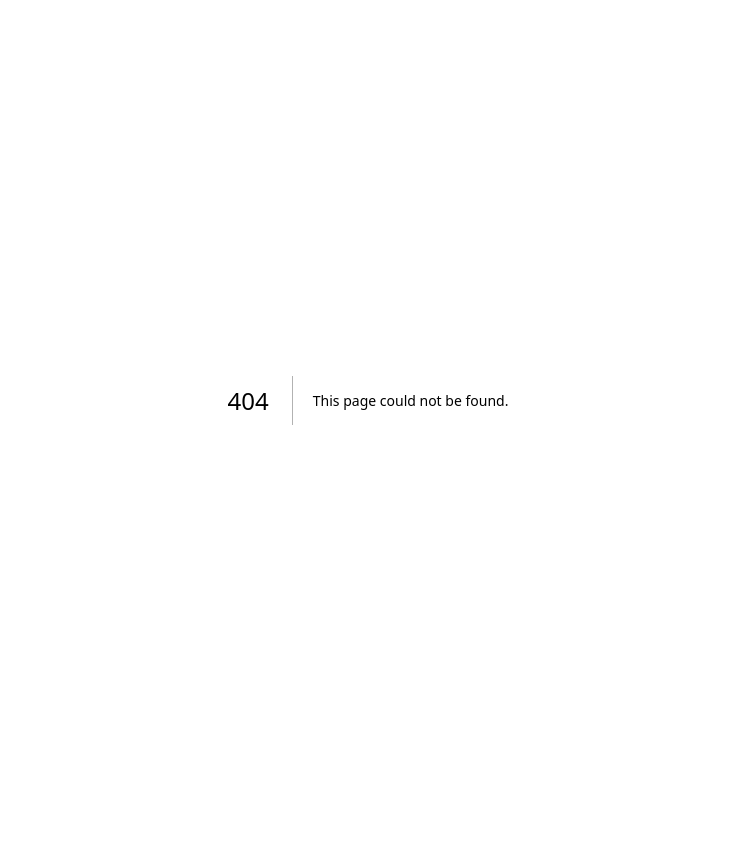
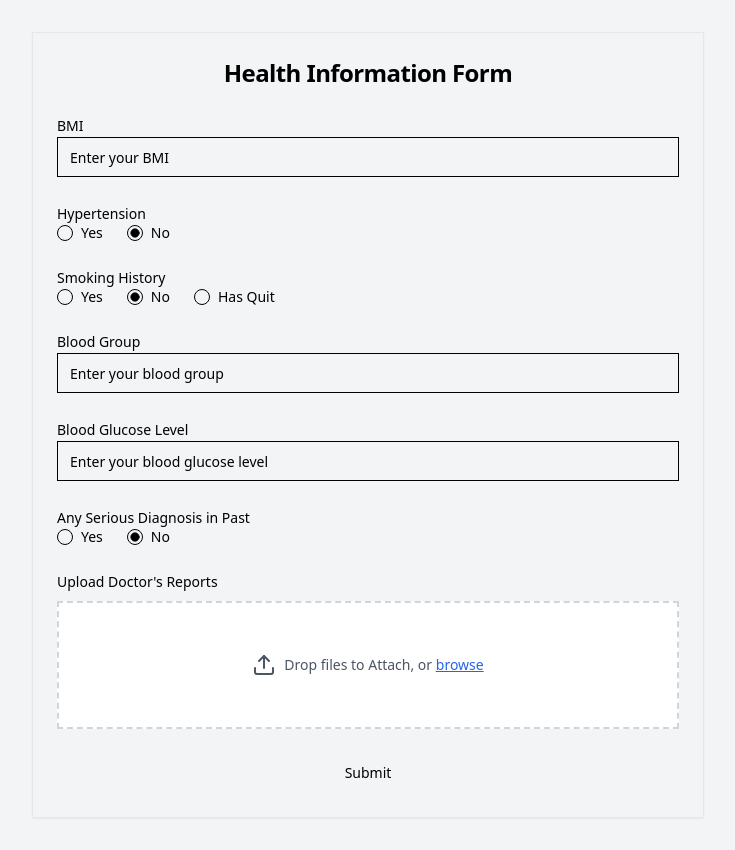
Before and after one commit to Srijan1202/GreyCare, a Next.js app: page /HealthInfo in a window 1280 px wide. Before the commit this address had no page. Shown: the whole page, without its empty margins (272-1007 px from the left). Before the commit the page ends 800 px from the top, so only its background shows below. Built offline with nearby package versions, Linux system fonts and the light colour scheme.

Commit message:
HealthInfo Push

```diff
--- /dev/null
+++ b/app/HealthInfo/page.js
@@ -0,0 +1,12 @@
+import {HealthInfoFormComponent} from "../../components/health-info-form";
+import React from 'react'
+
+const HealthInfo = () => {
+  return (
+    <>
+   < HealthInfoFormComponent/>
+    </>
+  )
+}
+
+export default HealthInfo
--- /dev/null
+++ b/components/health-info-form.jsx
@@ -0,0 +1,144 @@
+"use client"
+
+import React, { useState, useEffect } from "react"
+import { Card, CardContent, CardHeader, CardTitle } from "@/components/ui/card"
+import { Input } from "@/components/ui/input"
+import { Label } from "@/components/ui/label"
+import { RadioGroup, RadioGroupItem } from "@/components/ui/radio-group"
+import { Select, SelectContent, SelectItem, SelectTrigger, SelectValue } from "@/components/ui/select"
+import { Button } from "@/components/ui/button"
+import { Upload } from "lucide-react"
+
+export function HealthInfoFormComponent() {
+  const [hasDiagnosis, setHasDiagnosis] = useState(false)
+  const [diagnosisList, setDiagnosisList] = useState([])
+
+  const fetchDiagnosisList = async () => {
+    // Simulating an API call to fetch diagnosis list
+    const response = await fetch('/api/diagnosis-list')
+    const data = await response.json()
+    setDiagnosisList(data)
+  }
+
+  useEffect(() => {
+    if (hasDiagnosis) {
+      fetchDiagnosisList()
+    }
+  }, [hasDiagnosis])
+
+  return (
+    <div className="min-h-screen bg-gray-100 py-8 px-4 sm:px-6 lg:px-8">
+      <Card className="max-w-2xl mx-auto">
+        <CardHeader>
+          <CardTitle className="text-2xl font-bold text-center">Health Information Form</CardTitle>
+        </CardHeader>
+        <CardContent>
+          <form className="space-y-6">
+            <div>
+              <Label htmlFor="bmi">BMI</Label>
+              <Input type="number" id="bmi" placeholder="Enter your BMI" />
+            </div>
+
+            <div>
+              <Label>Hypertension</Label>
+              <RadioGroup defaultValue="no" className="flex space-x-4">
+                <div className="flex items-center space-x-2">
+                  <RadioGroupItem value="yes" id="hypertension-yes" />
+                  <Label htmlFor="hypertension-yes">Yes</Label>
+                </div>
+                <div className="flex items-center space-x-2">
+                  <RadioGroupItem value="no" id="hypertension-no" />
+                  <Label htmlFor="hypertension-no">No</Label>
+                </div>
+              </RadioGroup>
+            </div>
+
+            <div>
+              <Label>Smoking History</Label>
+              <RadioGroup defaultValue="no" className="flex space-x-4">
+                <div className="flex items-center space-x-2">
+                  <RadioGroupItem value="yes" id="smoking-yes" />
+                  <Label htmlFor="smoking-yes">Yes</Label>
+                </div>
+                <div className="flex items-center space-x-2">
+                  <RadioGroupItem value="no" id="smoking-no" />
+                  <Label htmlFor="smoking-no">No</Label>
+                </div>
+                <div className="flex items-center space-x-2">
+                  <RadioGroupItem value="quit" id="smoking-quit" />
+                  <Label htmlFor="smoking-quit">Has Quit</Label>
+                </div>
+              </RadioGroup>
+            </div>
+
+            <div>
+              <Label htmlFor="blood-group">Blood Group</Label>
+              <Input type="text" id="blood-group" placeholder="Enter your blood group" />
+            </div>
+
+            <div>
+              <Label htmlFor="glucose-level">Blood Glucose Level</Label>
+              <Input type="number" id="glucose-level" placeholder="Enter your blood glucose level" />
+            </div>
+
+            <div>
+              <Label>Any Serious Diagnosis in Past</Label>
+              <RadioGroup
+                defaultValue="no"
+                className="flex space-x-4"
+                onValueChange={(value) => setHasDiagnosis(value === "yes")}
+              >
+                <div className="flex items-center space-x-2">
+                  <RadioGroupItem value="yes" id="diagnosis-yes" />
+                  <Label htmlFor="diagnosis-yes">Yes</Label>
+                </div>
+                <div className="flex items-center space-x-2">
+                  <RadioGroupItem value="no" id="diagnosis-no" />
+                  <Label htmlFor="diagnosis-no">No</Label>
+                </div>
+              </RadioGroup>
+            </div>
+
+            {hasDiagnosis && (
+              <div>
+                <Label htmlFor="diagnosis-type">Type of Diagnosis</Label>
+                <Select>
+                  <SelectTrigger id="diagnosis-type">
+                    <SelectValue placeholder="Select diagnosis type" />
+                  </SelectTrigger>
+                  <SelectContent>
+                    {diagnosisList.map((diagnosis) => (
+                      <SelectItem key={diagnosis.value} value={diagnosis.value}>
+                        {diagnosis.label}
+                      </SelectItem>
+                    ))}
+                  </SelectContent>
+                </Select>
+              </div>
+            )}
+
+            <div>
+              <Label htmlFor="report-upload">Upload Doctor's Reports</Label>
+              <div className="mt-2">
+                <Label
+                  htmlFor="report-upload"
+                  className="flex justify-center w-full h-32 px-4 transition bg-white border-2 border-gray-300 border-dashed rounded-md appearance-none cursor-pointer hover:border-gray-400 focus:outline-none"
+                >
+                  <span className="flex items-center space-x-2">
+                    <Upload className="w-6 h-6 text-gray-600" />
+                    <span className="font-medium text-gray-600">
+                      Drop files to Attach, or <span className="text-blue-600 underline">browse</span>
+                    </span>
+                  </span>
+                  <input id="report-upload" type="file" className="hidden" multiple />
+                </Label>
+              </div>
+            </div>
+
+            <Button type="submit" className="w-full">Submit</Button>
+          </form>
+        </CardContent>
+      </Card>
+    </div>
+  )
+}
--- /dev/null
+++ b/components/ui/radio-group.tsx
@@ -0,0 +1,44 @@
+"use client"
+
+import * as React from "react"
+import * as RadioGroupPrimitive from "@radix-ui/react-radio-group"
+import { Circle } from "lucide-react"
+
+import { cn } from "@/lib/utils"
+
+const RadioGroup = React.forwardRef<
+  React.ElementRef<typeof RadioGroupPrimitive.Root>,
+  React.ComponentPropsWithoutRef<typeof RadioGroupPrimitive.Root>
+>(({ className, ...props }, ref) => {
+  return (
+    <RadioGroupPrimitive.Root
+      className={cn("grid gap-2", className)}
+      {...props}
+      ref={ref}
+    />
+  )
+})
+RadioGroup.displayName = RadioGroupPrimitive.Root.displayName
+
+const RadioGroupItem = React.forwardRef<
+  React.ElementRef<typeof RadioGroupPrimitive.Item>,
+  React.ComponentPropsWithoutRef<typeof RadioGroupPrimitive.Item>
+>(({ className, ...props }, ref) => {
+  return (
+    <RadioGroupPrimitive.Item
+      ref={ref}
+      className={cn(
+        "aspect-square h-4 w-4 rounded-full border border-primary text-primary ring-offset-background focus:outline-none focus-visible:ring-2 focus-visible:ring-ring focus-visible:ring-offset-2 disabled:cursor-not-allowed disabled:opacity-50",
+        className
+      )}
+      {...props}
+    >
+      <RadioGroupPrimitive.Indicator className="flex items-center justify-center">
+        <Circle className="h-2.5 w-2.5 fill-current text-current" />
+      </RadioGroupPrimitive.Indicator>
+    </RadioGroupPrimitive.Item>
+  )
+})
+RadioGroupItem.displayName = RadioGroupPrimitive.Item.displayName
+
+export { RadioGroup, RadioGroupItem }
--- a/package.json
+++ b/package.json
@@ -10,6 +10,7 @@
   },
   "dependencies": {
     "@radix-ui/react-label": "^2.1.0",
+    "@radix-ui/react-radio-group": "^1.2.0",
     "@radix-ui/react-select": "^2.1.1",
     "@radix-ui/react-slot": "^1.1.0",
     "@radix-ui/react-tabs": "^1.1.0",
@@ -20,6 +21,7 @@
     "date-fns": "^3.6.0",
     "framer-motion": "^11.5.6",
     "lucide-react": "^0.441.0",
+    "mongoose": "^8.6.3",
     "next": "14.2.13",
     "react": "^18",
     "react-day-picker": "^8.10.1",
```
Also changed, not shown: 1 other file (tests, documents, lock files or other folders).
